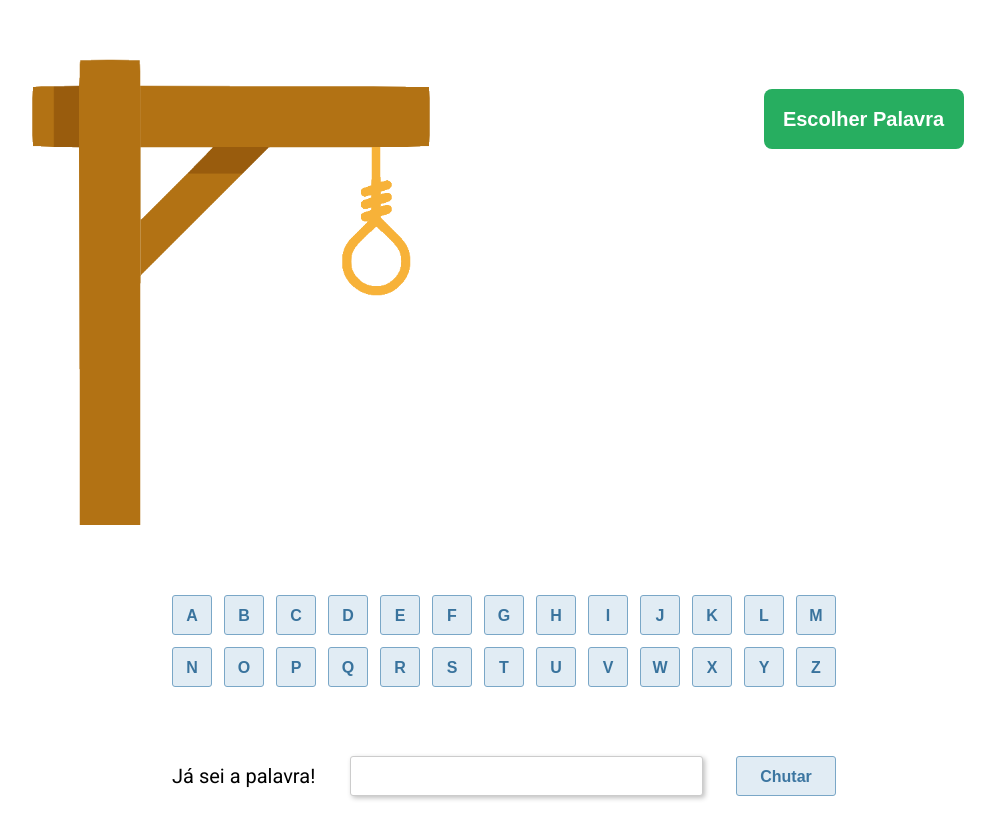
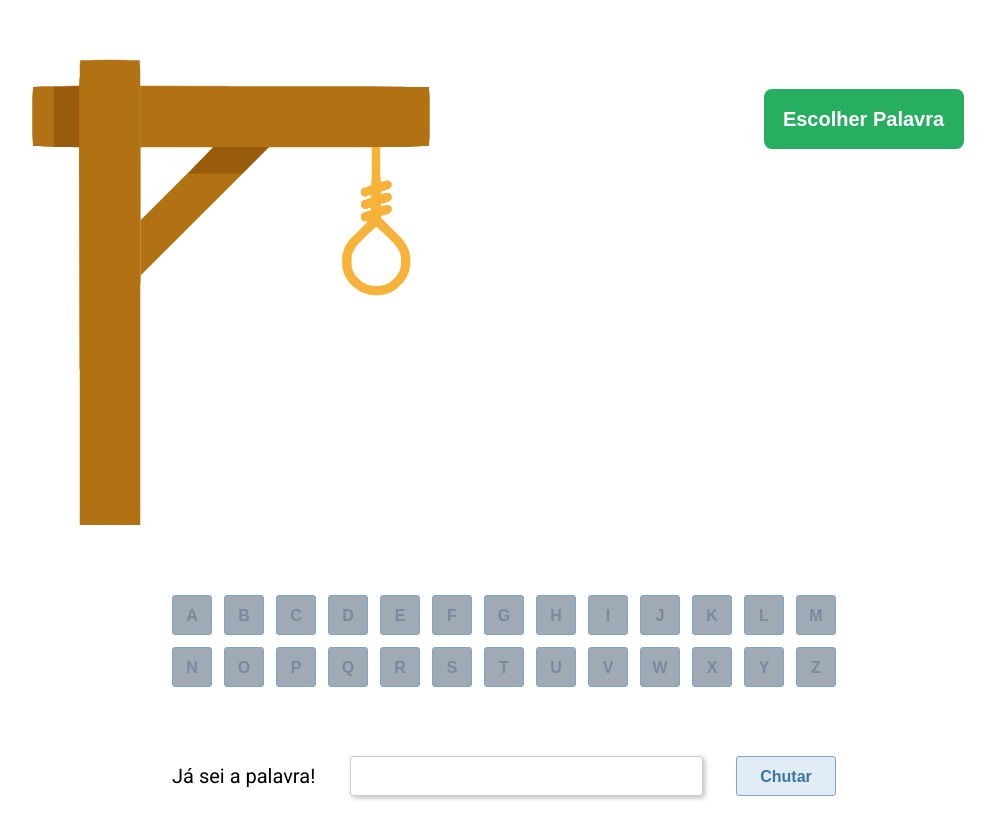
Before and after one commit to guilhiz/Jogo-da-forca, a React (Create React App) app: page / in a window 1280 px wide. Shown: the whole page, without its empty margins (136-1131 px from the left). Built offline with nearby package versions, Linux system fonts and the light colour scheme.

Commit message:
disable letter until the game starts and after being clicked

```diff
--- a/src/components/App.jsx
+++ b/src/components/App.jsx
@@ -9,7 +9,7 @@ function App() {
   const [selectedWord, setSelectedWord] = useState([]);
   const [visibleWordInGame, setVisibleWordInGame] = useState([]);
   const [errorCounter, setErrorCounter] = useState(0);
-  console.log(errorCounter)
+  const [startedGame, setStartedGame] = useState(false);
 
   function chooseWord() {
     let underlines = [];
@@ -18,13 +18,20 @@ function App() {
     setSelectedWord(wordArray);
     wordArray.forEach((w) => underlines.push("_"));
     setVisibleWordInGame(underlines);
+    setStartedGame(true)
     console.log(wordArray);
   }
 
   return (
     <div className="container">
       <Jogo errorCounter={errorCounter} visibleWordInGame={visibleWordInGame} chooseWord={chooseWord} />
-      <Letras clickedLetters={clickedLetters} setClickedLetters={setClickedLetters} selectedWord={selectedWord} setErrorCounter={setErrorCounter} />
+      <Letras
+        clickedLetters={clickedLetters}
+        setClickedLetters={setClickedLetters}
+        selectedWord={selectedWord}
+        setErrorCounter={setErrorCounter}
+        startedGame={startedGame}
+      />
       <Chute />
     </div>
   );
--- a/src/components/Letras.jsx
+++ b/src/components/Letras.jsx
@@ -2,8 +2,7 @@ const alfabeto = ["A", "B", "C", "D", "E", "F", "G", "H", "I", "J", "K", "L", "M
 let count = 0
 
 export default function Letras(props) {
-  const { clickedLetters, setClickedLetters, selectedWord, setErrorCounter } = props;
-
+  const { clickedLetters, setClickedLetters, selectedWord, setErrorCounter, startedGame } = props;
 
   function isClicked(letra) {
     const arrayLettersClicked = [...clickedLetters, letra];
@@ -15,7 +14,6 @@ export default function Letras(props) {
       setClickedLetters(arrayLettersClicked);
       setErrorCounter(count)
       alert("Você errou otario")
-      console.log(count)
     }
   }
 
@@ -25,9 +23,9 @@ export default function Letras(props) {
       {alfabeto.map((a) => (
         <button
           key={a}
-          className={clickedLetters.includes(a) ? "disable" : null}
+          className={!startedGame || clickedLetters.includes(a) ? "disable" : null}
           onClick={() => isClicked(a)}
-          disabled={clickedLetters.includes(a) ? true : false}
+          disabled={!startedGame || clickedLetters.includes(a) ? true : false}
         >
           {a}
         </button>
```
